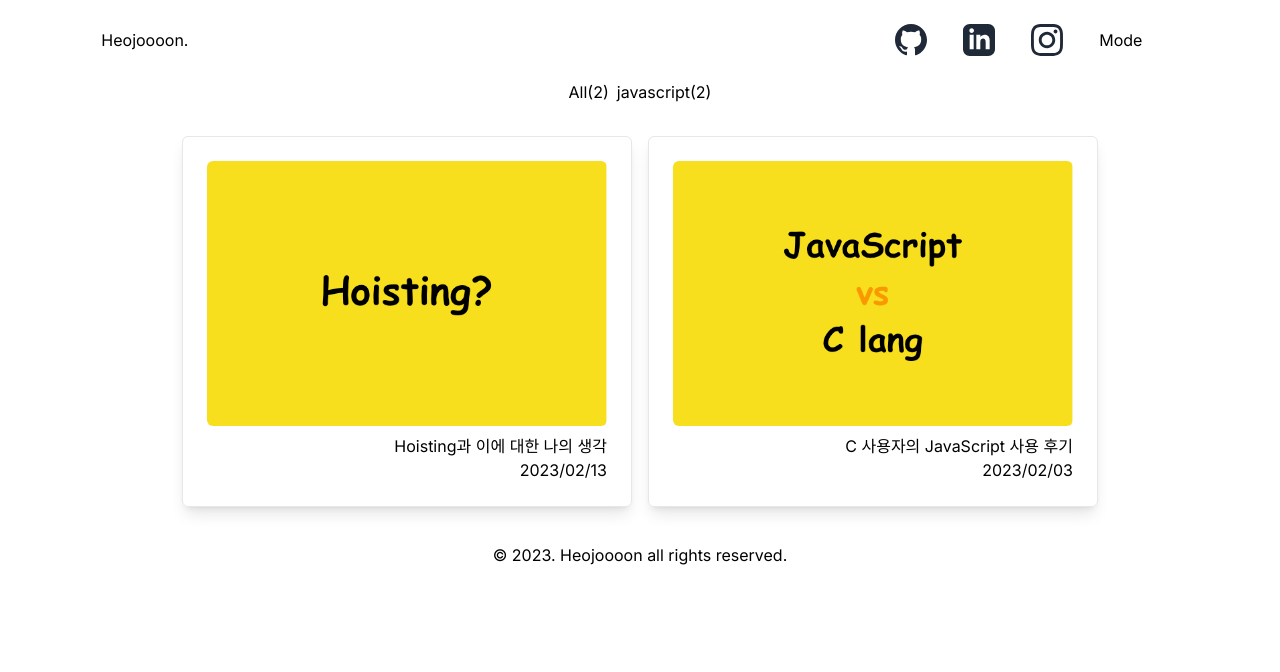
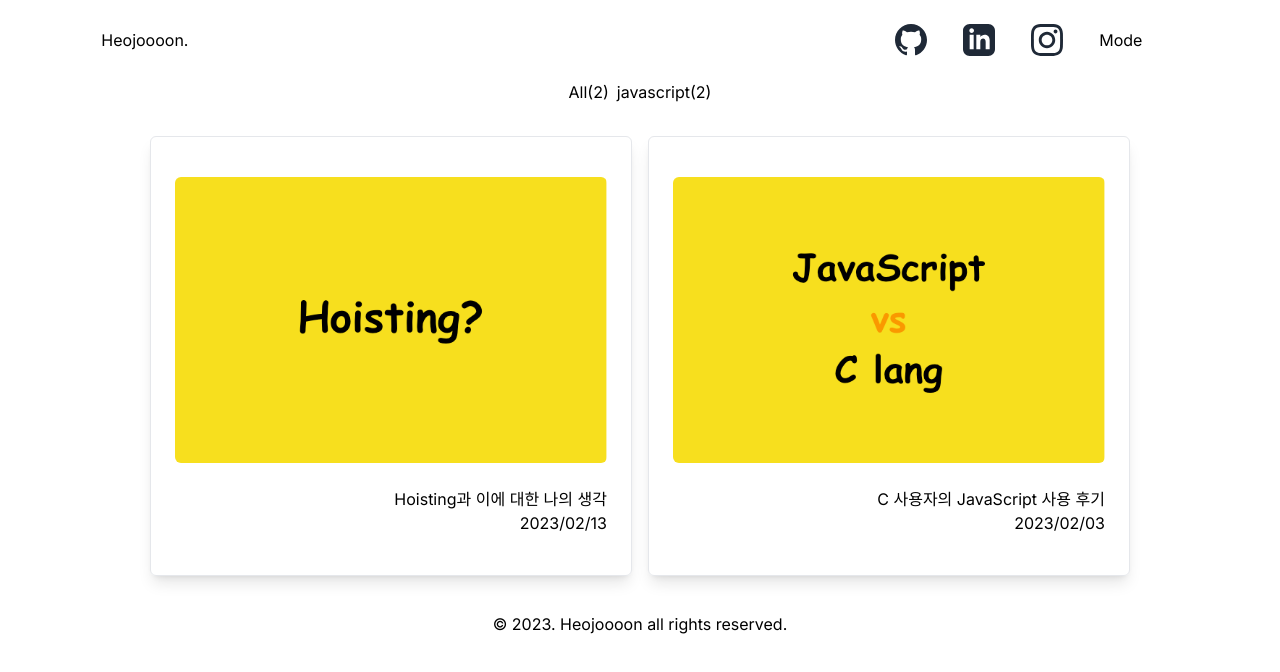
Before and after one commit to hjy0951/blog, a Next.js app: page / in a window 1280 px wide. Shown: the top 672 px of the page. Built offline with nearby package versions, Linux system fonts and the light colour scheme.

Commit message:
feat: Post Card hover시 어두워지는 애니메이션 추가

```diff
--- a/src/components/Body/PostCard.tsx
+++ b/src/components/Body/PostCard.tsx
@@ -16,13 +16,14 @@ export const PostCard = ({
   createdAt,
 }: Props) => {
   return (
-    <article className="rounded-md border border-solid shadow-lg">
-      <div className="flex flex-col gap-2 m-6">
+    <article className="pt-4 pb-4 rounded-md border border-solid shadow-lg">
+      <div className="flex flex-col gap-6 m-6">
+        <div className="absolute w-108 h-72 overflow-hidden bg-[hsl(0,0%,10%,0.4)] bg-fixed opacity-0 transition hover:opacity-100"></div>
         <Image
           className="rounded-md"
           src={`/contents/${tags[0]}/${slug}/cover.png`}
-          width={400}
-          height={350}
+          width={432}
+          height={288}
           alt={slug + " thumbnail"}
         />
         <div className="flex flex-col items-end">
--- a/tailwind.config.js
+++ b/tailwind.config.js
@@ -2,7 +2,11 @@
 module.exports = {
   content: ["./src/**/*.{js,ts,jsx,tsx}"],
   theme: {
-    extend: {},
+    extend: {
+      spacing: {
+        108: "27rem",
+      },
+    },
   },
   plugins: [],
 };
```
